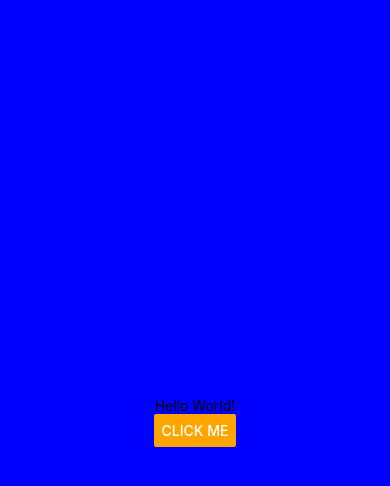
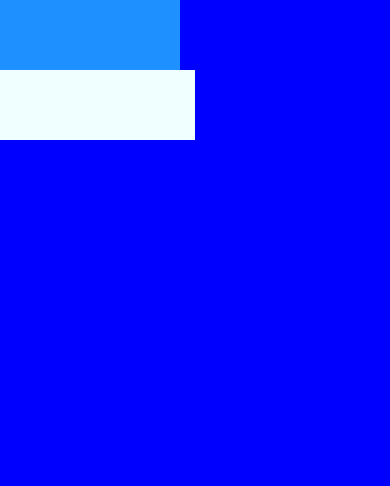
Before and after one commit to PastorCoder/OkirikaNg, a React Native app: screen / in a window 390 px wide. Shown: the top 486 px of the page. Built offline with nearby package versions, Linux system fonts and the light colour scheme.

Commit message:
through with dimension

```diff
--- a/App.js
+++ b/App.js
@@ -1,4 +1,4 @@
-import { StatusBar } from "expo-status-bar";
+// import { StatusBar } from "expo-status-bar";
 import {
   StyleSheet,
   Text,
@@ -10,19 +10,24 @@ import {
   TouchableOpacity,
   TouchableNativeFeedback,
   Button,
-  Alert
+  Alert,
+  Platform,
+  StatusBar,
+  Dimensions
 } from "react-native";
 
 export default function App() {
   // let x = 1;
+
+  console.log(Dimensions.get("screen"));
 
   const handlePress = () => {
     console.log("Key was pressed");
   };
 
   return (
-    <SafeAreaView style={[ containerStyle, styles.container ]}>
-      <Text>Hello World!</Text>
+    <SafeAreaView style={styles.container }>
+      {/* <Text>Hello World!</Text> */}
       {/* <Image source={require("./assets/favicon.png")}/> */}
       {/* <TouchableWithoutFeedback onPress={() => console.log("Image Tapped")}>
         <Image
@@ -80,13 +85,16 @@ export default function App() {
       /> */}
 
        {/* Alert.alert("title", "message", call-back-function) - Alert.prompt() 0nly works on ios, not yet on android */}
-       <Button title="Click me"
+       {/* <Button title="Click me"
         color="orange"
         onPress={() => Alert.prompt("My Title", "My Message", text => console.log(text))
         }
-      />
+      /> */}
 
-      <StatusBar style="auto" />
+      {/* <StatusBar style="auto" /> */}
+
+      <View style={{ backgroundColor: "dodgerblue", width: 180, height: 70}}></View>
+      <View style={{ backgroundColor: "azure", width: "50%", height: 70}}></View>
     </SafeAreaView>
   );
 }
@@ -97,7 +105,7 @@ const styles = StyleSheet.create({
   container: {
     flex: 1,
     backgroundColor: "blue",
-    alignItems: "center",
-    justifyContent: "center",
+    // paddingTop: Platform.OS === "android" ? 30 : 0,
+    paddingTop: Platform.OS === "android" ? StatusBar.currentHeight : 0,
   },
 });
```
